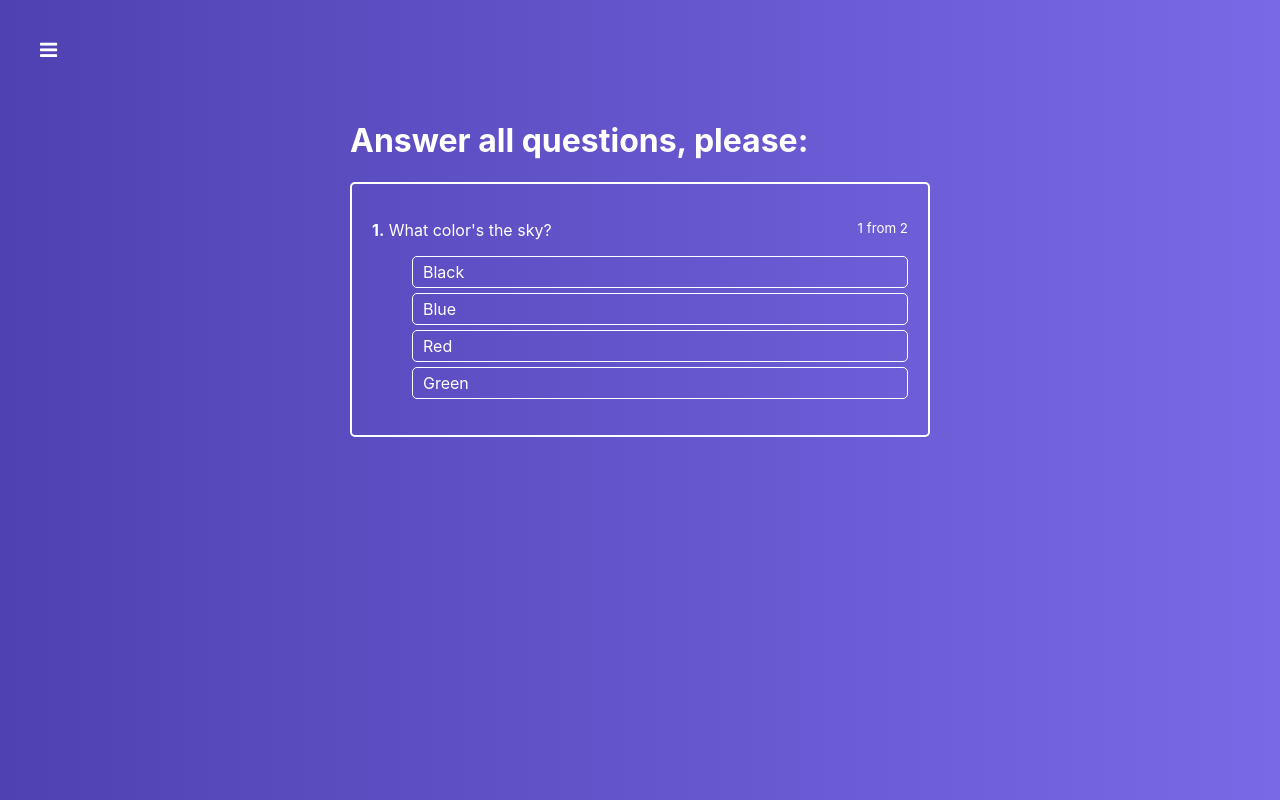
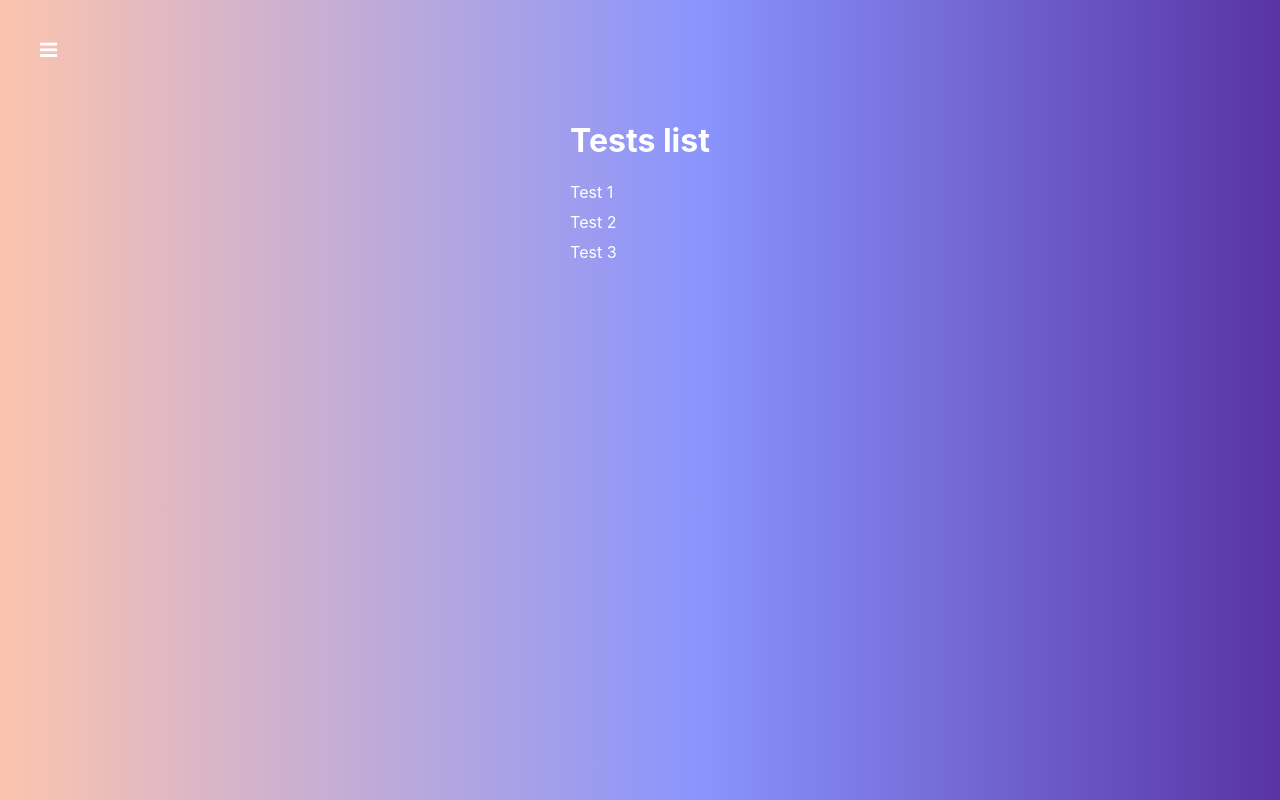
Before and after one commit to vik753/VMinin-redux-quiz, a React app: page / in a window 1280 px wide. Built offline with nearby package versions, Linux system fonts and the light colour scheme.

Commit message:
made routs

```diff
--- a/package.json
+++ b/package.json
@@ -48,6 +48,7 @@
     "react-app-polyfill": "^1.0.6",
     "react-dev-utils": "^10.2.1",
     "react-dom": "^16.13.1",
+    "react-router-dom": "^5.1.2",
     "resolve": "1.15.0",
     "resolve-url-loader": "3.1.1",
     "sass-loader": "8.0.2",
@@ -137,6 +138,7 @@
     ]
   },
   "devDependencies": {
-    "node-sass": "^4.13.1"
+    "node-sass": "^4.13.1",
+    "prettier": "2.0.5"
   }
 }
--- a/src/App.js
+++ b/src/App.js
@@ -1,13 +1,22 @@
 import React from "react";
+import { Route, Switch } from "react-router-dom";
 
 import Layout from "./hoc/Layout/Layout";
 import Quiz from "./containers/Quiz/Quiz";
+import Auth from "./containers/Auth/Auth";
+import QuizCreator from "./containers/QuizCreator/QuizCreator";
+import QuizList from "./containers/QuizList/QuizList";
 
 class App extends React.Component {
   render() {
     return (
       <Layout>
-        <Quiz />
+        <Switch>
+          <Route path="/auth" component={Auth} />
+          <Route path="/quiz-creator" component={QuizCreator} />
+          <Route path="/quiz/:id" component={Quiz} />
+          <Route path="/" component={QuizList} />
+        </Switch>
       </Layout>
     );
   }
--- /dev/null
+++ b/src/components/FinishedQuiz/FinishedQuiz.js
@@ -0,0 +1,47 @@
+import React from "react";
+import classes from "./FinishedQuiz.module.css";
+import Button from "./../UI/Button/Button";
+
+const FinishedQuiz = (props) => {
+  const successCount = Object.keys(props.results).reduce((acc, key) => {
+    if (props.results[key] === "success") {
+      acc++;
+    }
+    return acc;
+  }, 0);
+
+  return (
+    <div className={classes.FinishedQuiz}>
+      <ul>
+        {props.quiz.map((quizItem, index) => {
+          const cls = [
+            "fa",
+            props.results[quizItem.id] === "error" ? "fa-times" : "fa-check",
+            classes[props.results[quizItem.id]],
+          ];
+
+          return (
+            <li key={index}>
+              <strong>{index + 1}</strong>.&nbsp;
+              {quizItem.question}
+              <i className={cls.join(" ")} />
+            </li>
+          );
+        })}
+      </ul>
+      <p>
+        Right answers {successCount} from {props.quiz.length}
+      </p>
+      <div>
+        <Button onClick={props.onRetry} type="primary">
+          Repeat
+        </Button>
+        <Button  type="success">
+          To questions list
+        </Button>
+      </div>
+    </div>
+  );
+};
+
+export default FinishedQuiz;
--- /dev/null
+++ b/src/components/FinishedQuiz/FinishedQuiz.module.css
@@ -0,0 +1,29 @@
+.FinishedQuiz {
+  padding: 20px;
+  color: #fff;
+  border: 2px solid #fff;
+  border-radius: 5px;
+  box-sizing: border-box;
+  margin: 0px 10px;
+}
+
+.FinishedQuiz ul {
+  list-style: none;
+  padding: 0;
+  margin: 0;
+}
+
+.FinishedQuiz ul li {
+}
+
+.FinishedQuiz ul li i {
+  margin-left: 10px;
+}
+
+.success {
+  color: rgba(161, 240, 69, 0.7);
+}
+
+.error {
+  color: rgba(240, 87, 108, 0.7);
+}
--- a/src/components/Navigation/Drawer/Drawer.js
+++ b/src/components/Navigation/Drawer/Drawer.js
@@ -1,15 +1,32 @@
 import React from "react";
 import classes from "./Drawer.module.scss";
 import Backdrop from "./../../UI/Backdrop/Backdrop";
+import { NavLink } from "react-router-dom";
 
-const links = [1, 2, 3];
+const links = [
+  { to: "/", label: "List", exact: true },
+  { to: "/auth", label: "Auth", exact: false },
+  { to: "/quiz-creator", label: "Make a quiz", exact: false },
+];
 
 class Drawer extends React.Component {
+
+  clickHandler = () => {
+    this.props.onClose();
+  }
+
   renderLinks() {
     return links.map((link, index) => {
       return (
         <li key={index}>
-          <a>Link {link}</a>
+          <NavLink
+            to={link.to}
+            exact={link.exact}
+            activeClassName={classes.active}
+            onClick={this.clickHandler}
+          >
+            {link.label}
+          </NavLink>
         </li>
       );
     });
--- /dev/null
+++ b/src/containers/Auth/Auth.js
@@ -0,0 +1,33 @@
+import React, { Component } from "react";
+import classes from "./Auth.modules.css";
+import Button from "../../components/UI/Button/Button";
+
+class Auth extends Component {
+
+  loginHandler = () => {
+
+  }
+
+  registerHandler = () => {
+
+  }
+
+  render() {
+    return (
+      <div className={classes.Auth}>
+        <div>
+          <input type="text" />
+          <input type="text" />
+          <Button type="success" onClick={this.loginHandler()}>
+            Login
+          </Button>
+          <Button type="primary" onClick={this.registerHandler()}>
+            Register
+          </Button>
+        </div>
+      </div>
+    );
+  }
+}
+
+export default Auth;
--- /dev/null
+++ b/src/containers/Auth/Auth.modules.css
@@ -0,0 +1,3 @@
+.Auth{
+
+}
--- a/src/containers/Quiz/Quiz.js
+++ b/src/containers/Quiz/Quiz.js
@@ -1,7 +1,7 @@
 import React from "react";
 import classes from "./Quiz.module.css";
 import ActiveQuiz from "./../../components/ActiveQuiz/ActiveQuiz";
-import FinishedQuiz from "../../components/FinishedQuiz./FinishedQuiz";
+import FinishedQuiz from "../../components/FinishedQuiz/FinishedQuiz";
 
 class Quiz extends React.Component {
   state = {
--- /dev/null
+++ b/src/containers/QuizCreator/QuizCreator.js
@@ -0,0 +1,13 @@
+import React, {Component} from 'react';
+
+class QuizCreator extends Component {
+  render() {
+    return (
+      <div>
+        <h1>Quiz Creator</h1>
+      </div>
+    );
+  }
+}
+
+export default QuizCreator;
--- /dev/null
+++ b/src/containers/QuizList/QuizList.js
@@ -0,0 +1,28 @@
+import React, { Component } from "react";
+import classes from "./QuizList.module.css";
+import {NavLink} from "react-router-dom";
+
+class QuizList extends Component {
+  renderQuizes() {
+    return [1, 2, 3].map((quiz, index) => {
+      return <li key={index}>
+        <NavLink to={'/quiz/' + quiz}>
+          Test {quiz}
+        </NavLink>
+      </li>;
+    });
+  }
+
+  render() {
+    return (
+      <div className={classes.QuizList}>
+        <div>
+          <h1>Tests list</h1>
+          <ul>{this.renderQuizes()}</ul>
+        </div>
+      </div>
+    );
+  }
+}
+
+export default QuizList;
--- /dev/null
+++ b/src/containers/QuizList/QuizList.module.css
@@ -0,0 +1,31 @@
+.QuizList {
+  display: flex;
+  justify-content: center;
+  padding-top: 100px;
+  flex-grow: 1;
+  width: 100%;
+  background: linear-gradient(90deg, #fcc4af 0%, #8994fc 55%, #5833a5 100%);
+}
+
+.QuizList h1 {
+  color: #fff;
+}
+
+.QuizList ul {
+  list-style: none;
+  margin: 0;
+  padding: 0;
+}
+
+.QuizList li {
+  margin-bottom: 10px;
+}
+
+.QuizList li a {
+  text-decoration: none;
+  color: #fff;
+}
+
+.QuizList li a:hover {
+  color: #363f54;
+}
```
Also changed, not shown: src/index.js (+9 -8 lines), 1 other file (tests, documents, lock files or other folders).
